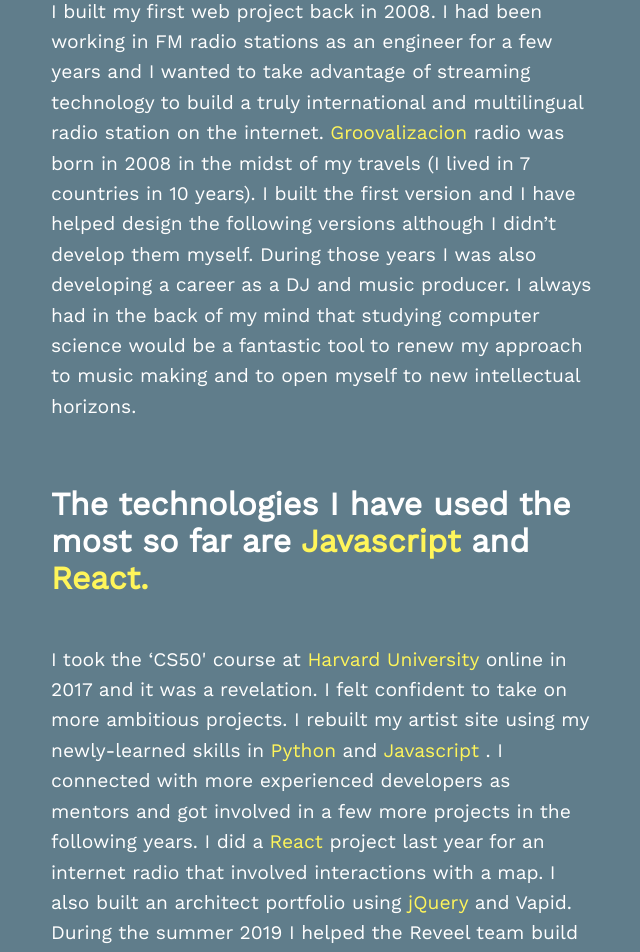
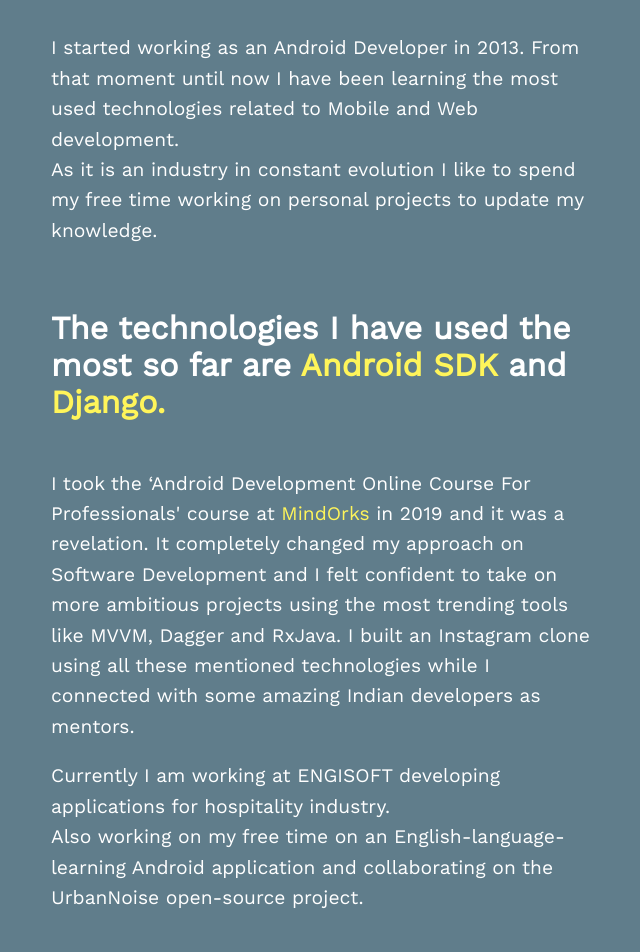
Before and after one commit to jpaya17/portfolio, a React (Create React App) app: page /about in a window 1280 px wide. Shown: the part 680-1632 px from the top of the page, without its empty margins (317-957 px from the left). Built offline with nearby package versions, Linux system fonts and the light colour scheme.

Commit message:
Update profile info

```diff
--- a/src/components/text/AboutText.js
+++ b/src/components/text/AboutText.js
@@ -4,47 +4,29 @@
   return (
     <div className="about-text">
       <h1 className="about-title">
-        I learned to <span className="yellow">code </span> by building online
-        radio stations.
+        A passionate <span className="yellow">Mobile Developer</span> specialised on Android applications.
       </h1>
-      <p className="">
-        I built my first web project back in 2008. I had been working in FM
-        radio stations as an engineer for a few years and I wanted to take
-        advantage of streaming technology to build a truly international and
-        multilingual radio station on the internet.{" "}
-        <span className="yellow">Groovalizacion </span>
-        radio was born in 2008 in the midst of my travels (I lived in 7
-        countries in 10 years). I built the first version and I have helped
-        design the following versions although I didn’t develop them myself.
-        During those years I was also developing a career as a DJ and music
-        producer. I always had in the back of my mind that studying computer
-        science would be a fantastic tool to renew my approach to music making
-        and to open myself to new intellectual horizons.
+      <p>
+        I started working as an Android Developer in 2013.
+        From that moment until now I have been learning the most used technologies related to Mobile and Web development.
+        <br></br>As it is an industry in constant evolution I like to spend my free time working on personal projects to update
+        my knowledge.
       </p>
       <h1 className="about-title">
         The technologies I have used the most so far are
-        <span className="yellow"> Javascript </span> and
-        <span className="yellow"> React. </span>
+        <span className="yellow"> Android SDK </span> and
+        <span className="yellow"> Django. </span>
       </h1>
       <p>
-        I took the ‘CS50' course at
-        <span className="yellow"> Harvard University </span> online in 2017 and
-        it was a revelation. I felt confident to take on more ambitious
-        projects. I rebuilt my artist site using my newly-learned skills in
-        <span className="yellow"> Python </span>and
-        <span className="yellow"> Javascript </span>. I connected with more
-        experienced developers as mentors and got involved in a few more
-        projects in the following years. I did a{" "}
-        <span className="yellow"> React </span>
-        project last year for an internet radio that involved interactions with
-        a map. I also built an architect portfolio using
-        <span className="yellow"> jQuery </span> and Vapid. During the summer
-        2019 I helped the Reveel team build their music metadata app on{" "}
-        <span className="yellow"> React Native</span>.
+        I took the ‘Android Development Online Course For Professionals' course at <span className="yellow"> MindOrks </span> in 2019 and it was a revelation.
+        It completely changed my approach on Software Development and I felt confident to take on more ambitious
+        projects using the most trending tools like MVVM, Dagger and RxJava.
+        I built an Instagram clone using all these mentioned technologies while I connected with some amazing Indian developers as mentors.
       </p>
       <p>
-        Currently I am developing a music creativity enhancing app with my
-        brother using Firebase and Flutter.
+        Currently I am working at ENGISOFT developing applications for hospitality industry.
+        <br></br>
+        Also working on my free time on an English-language-learning Android application and collaborating on the UrbanNoise open-source project.
       </p>
       {style}
     </div>
--- a/src/components/text/HelloText.js
+++ b/src/components/text/HelloText.js
@@ -4,12 +4,11 @@
   return (
     <div className="hello-text">
       <p className="upper-text">
-        This is Jose Maria. I am a <span className="yellow">Mobile Developer</span>, a traveller
-        <span className=""> and a tennis lover.</span>
+        This is Jose Maria. I am a <span className="yellow">Mobile Developer</span>, a traveller and a tennis lover.
         <br />
         <p className="smaller2">
-          I am currently based in Igualada, Spain working at <span className="yellow">ENGISOFT</span>.
-          Contributor of the <span className="yellow">UrbanNoise</span> open-source project.
+          I am currently based in Igualada, Spain.
+          Working at <span className="yellow">ENGISOFT</span> and contributing on the <span className="yellow">UrbanNoise</span> open-source project.
         </p>
         <div className="img-container">
           <img className="sardine" src="/portfolio/img/car.png" alt="car" />
--- a/src/components/text/ProjectDetails.js
+++ b/src/components/text/ProjectDetails.js
@@ -37,7 +37,7 @@
   },
   deuce: {
     name: "Deuce",
-    company: "ENGISOFT",
+    company: "Personal Project",
     year: "2018",
     role: "Android Developer",
     tools: "Android SDK & Firebase",
```
Also changed, not shown: src/components/ProjectItem.js (+3 -11 lines).
